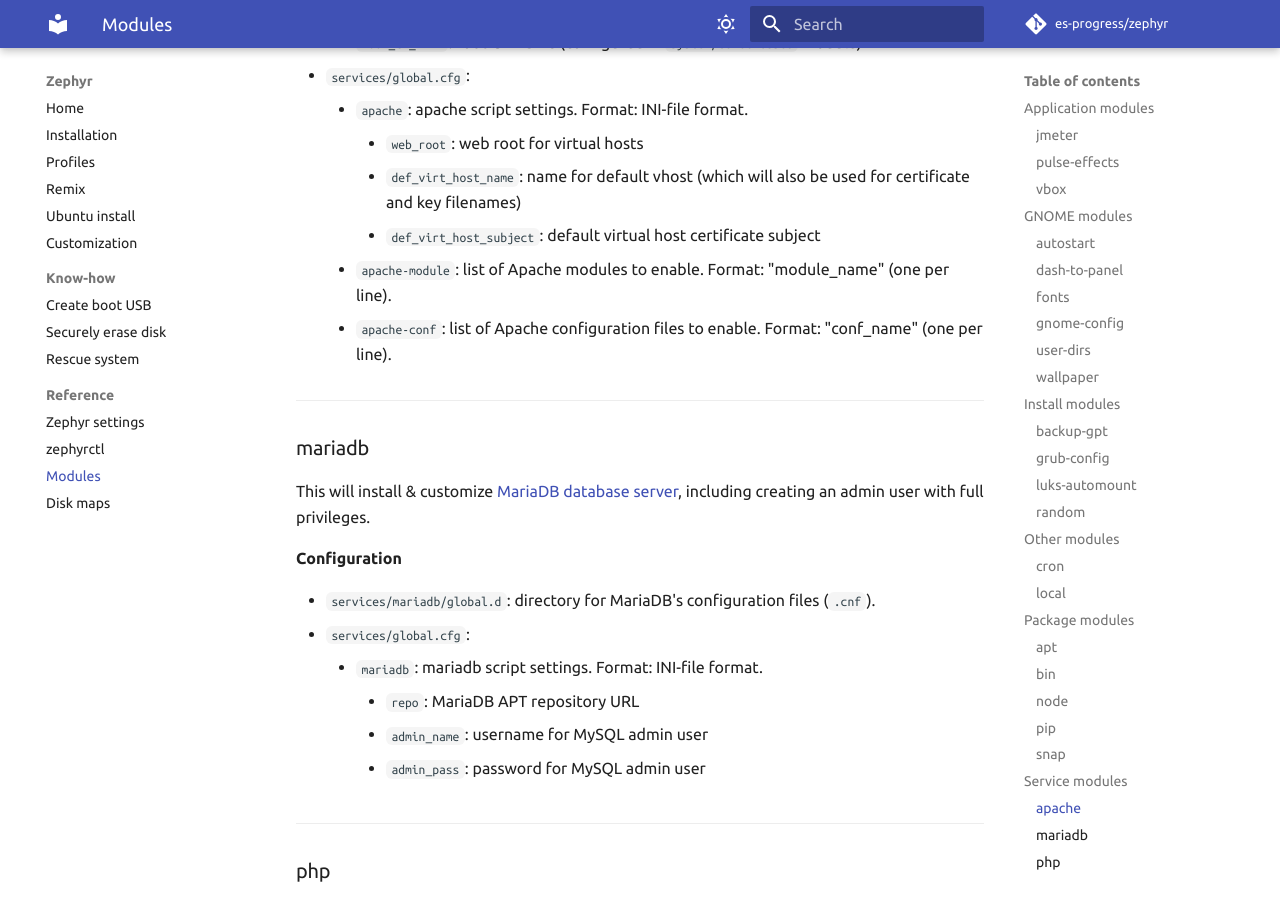
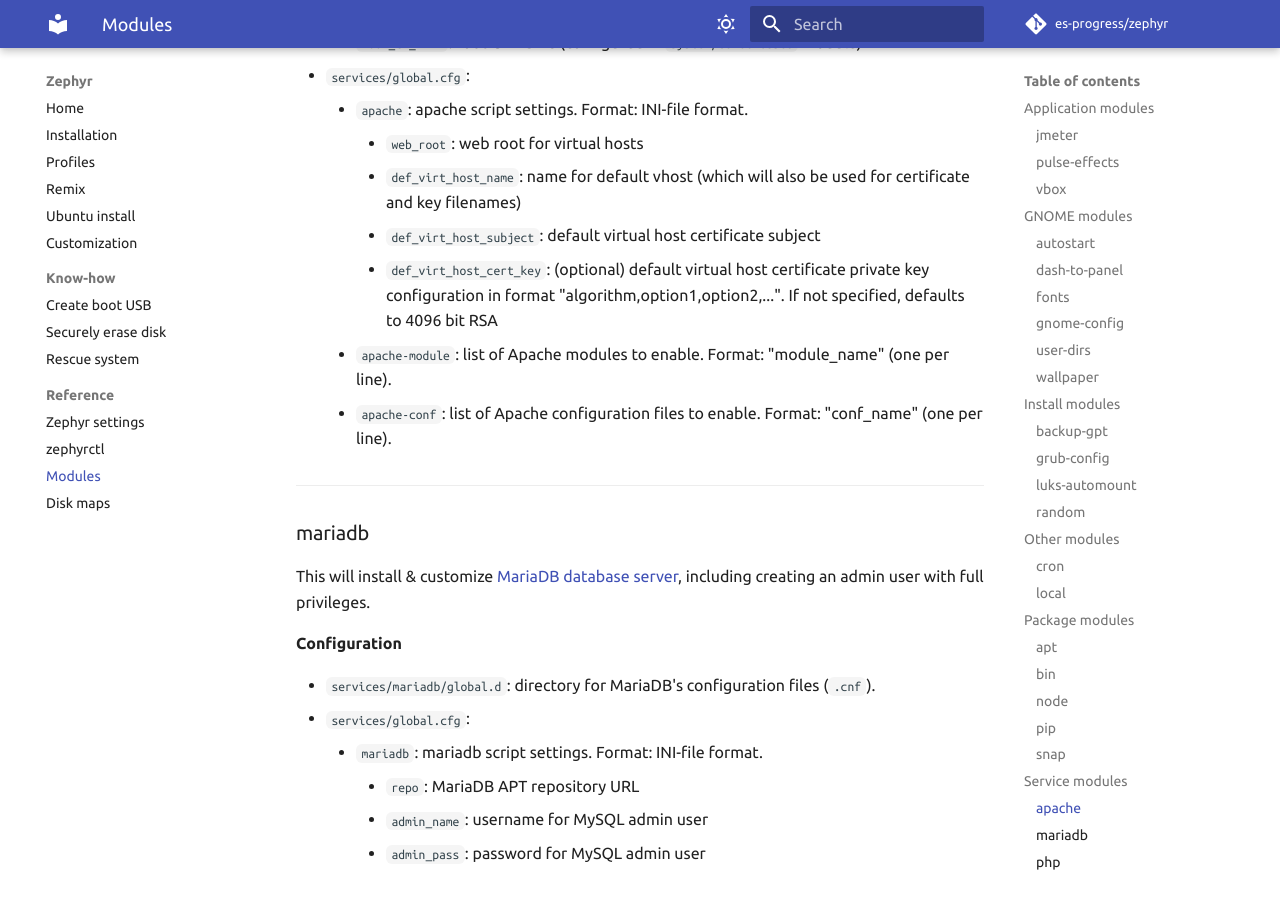
Before and after one commit to es-progress/zephyr, an MkDocs documentation site: the page built from docs/reference/modules.md, in a window 1280 px wide and 900 px high, scrolled down 9125 px. Built offline with MkDocs 1.6.1 and Material for MkDocs 9.7.7, drawn with Linux system fonts in a browser that asks for light colours; emoji names are drawn with the system emoji font; comment, search, counter and statistics services are not loaded.

Commit message:
customize/apache: add def_virt_host_cert_key config

```diff
--- a/docs/reference/modules.md
+++ b/docs/reference/modules.md
@@ -348,6 +348,7 @@ The module is for installation and the configuration of the [Apache web server](
         - `web_root`: web root for virtual hosts
         - `def_virt_host_name`: name for default vhost (which will also be used for certificate and key filenames)
         - `def_virt_host_subject`: default virtual host certificate subject
+        - `def_virt_host_cert_key`: (optional) default virtual host certificate private key configuration in format "algorithm,option1,option2,...". If not specified, defaults to 4096 bit RSA
     - `apache-module`: list of Apache modules to enable. Format: "module_name" (one per line).
     - `apache-conf`: list of Apache configuration files to enable. Format: "conf_name" (one per line).
 
```
Also changed, not shown: 2 other files.
